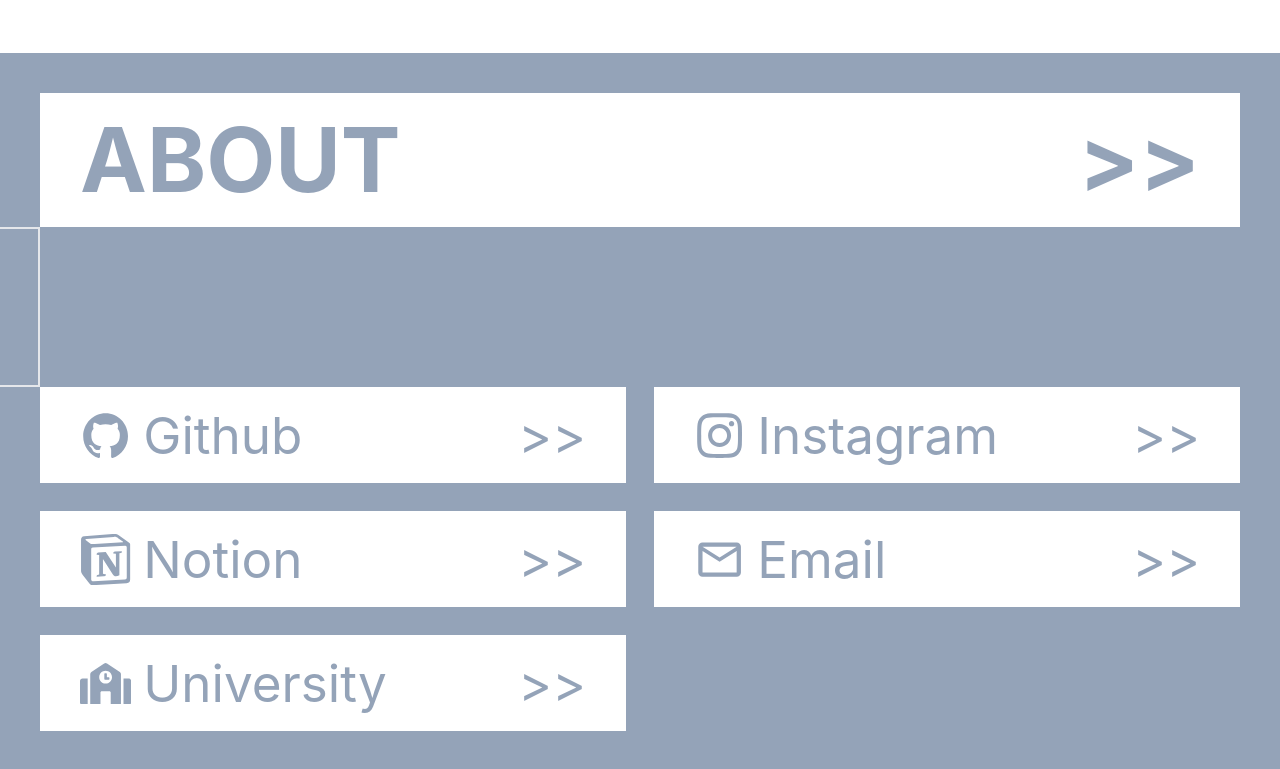
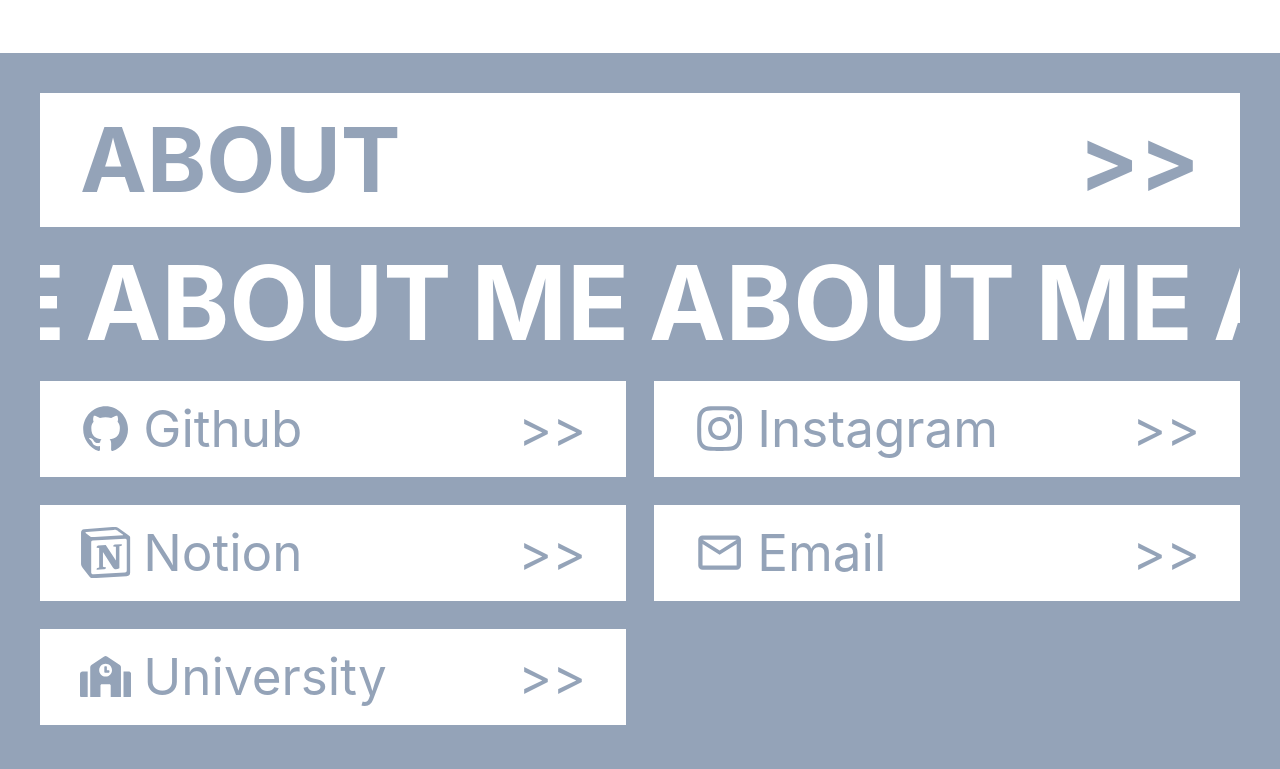
Before and after one commit to yunchan312/profile_renewal, a React (Create React App) app: page / in a window 1280 px wide. Shown: the part 1536-2305 px from the top of the page. Built offline with nearby package versions, Linux system fonts and the light colour scheme.

Commit message:
feat: info page

```diff
--- a/src/Components/TextSlider.js
+++ b/src/Components/TextSlider.js
@@ -1,33 +1,20 @@
-import { useRef, useState } from "react";
+import { useEffect, useRef, useState } from "react";
 
 export default function TextSlider() {
-  const slideRef = useRef(null);
-  const [slideIndex, setSlideIndex] = useState(0);
-  const [customInterval, setCustomInterval] = useState(3000);
-  const Arr = ["ABOUT ME", "ABOUT ME", "ABOUT ME", "ABOUT ME"];
+  const Arr = ["ABOUT", "ME ", "ABOUT", "ME ", "ABOUT", "ME ", "ABOUT", "ME "];
 
-  const useInterval = () => {
-    setSlideIndex((slideIndex) => slideIndex + 1);
-  };
-
-  if (slideIndex === 5) {
-    if (slideRef.current) {
-      slideRef.current.style.transition = "";
-    }
-  }
   return (
     <div>
-      <div
-        className="border-2 text-white text-[7vw] font-bold overflow-hidden h-40"
-        ref={slideRef}
-        style={{
-          transition: "all 4000ms ease-in-out",
-          transform: `translateX(${-1 * 100}%) `,
-        }}
-      >
-        <div>{Arr.map((a)=>(
-            <div>{a}</div>
-        ))}
+      <div className="text-white lg:text-[8vw] text-[10vw] font-bold flex flex-nowrap overflow-hidden">
+        <div className="flex flex-nowrap animate-slider">
+          {Arr.map((text) => (
+            <div className="mr-5">{text}</div>
+          ))}
+        </div>
+        <div className="flex flex-nowrap animate-slider">
+          {Arr.map((text) => (
+            <div className="mr-5">{text}</div>
+          ))}
         </div>
       </div>
     </div>
--- a/tailwind.config.js
+++ b/tailwind.config.js
@@ -11,6 +11,16 @@ module.exports = {
       sm: "647px",
       xs: "376px",
     },
-    extend: {},
+    extend: {
+      keyframes: {
+        slider: {
+          "0%": { transform: "translateX(0%)" },
+          "100%": { transform: "translateX(-50%)" },
+        },
+      },
+      animation: {
+        slider: "slider 4s linear infinite",
+      },
+    },
   },
 };
```
